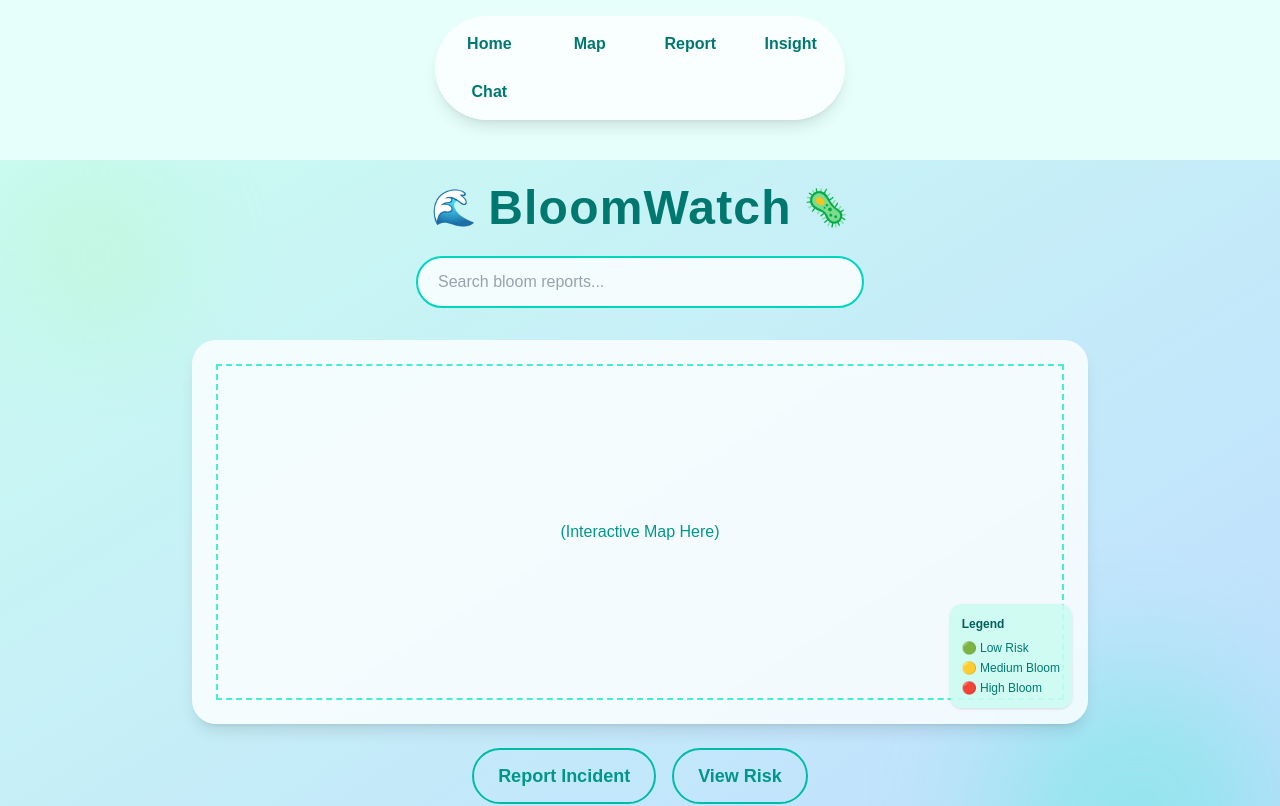
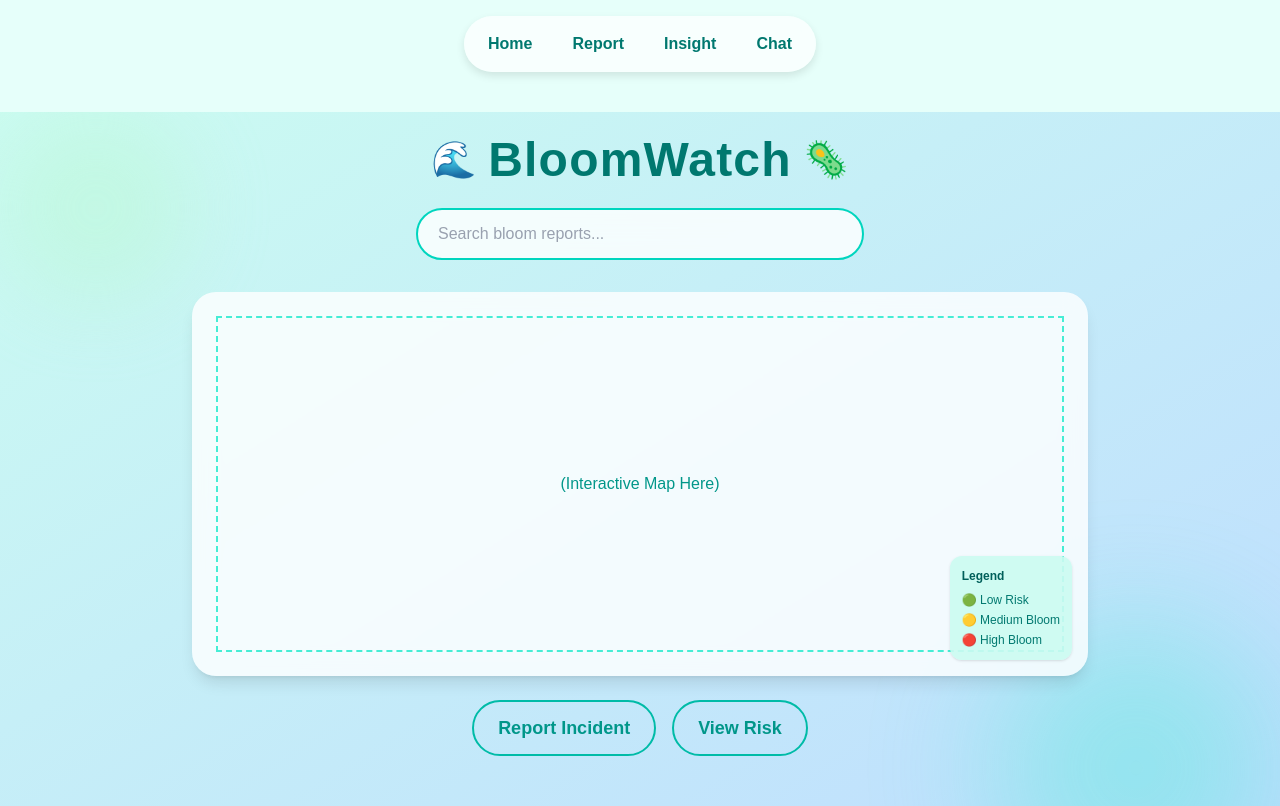
Before and after one commit to VanshikaTurkar/bloom-watch-lahacks, a Next.js app: page / in a window 1280 px wide. Shown: the top 806 px of the page. Built offline with nearby package versions, Linux system fonts and the light colour scheme.

Commit message:
fixed styling navbar

```diff
--- a/src/app/components/Navbar.js
+++ b/src/app/components/Navbar.js
@@ -1,34 +1,28 @@
-// src/app/components/Navbar.jsx
-'use client';
-
 import React from 'react';
 import Link from 'next/link';
 import { usePathname } from 'next/navigation';
 import { Tabs, TabsList, TabsTrigger } from './ui/Tabs';
+import '../styles/navbar.css';
 
 export default function Navbar() {
-  // Derive the current tab from the URL ("/", "/map", "/report", etc.)
   const pathname = usePathname();
   const defaultValue = pathname.replace('/', '') || 'map';
 
   return (
-    <nav className="bg-[#E6FFFA] py-4">
-      <div className="max-w-4xl mx-auto px-4">
-        <Tabs defaultValue={defaultValue} className="w-full mb-6 z-10">
-          <TabsList className="grid grid-cols-4 gap-2 bg-white/70 backdrop-blur-sm rounded-full p-2 shadow-lg">
-            <TabsTrigger value="map" className="text-center">
+    <nav className="navbar">
+      <div className="navbar-container">
+        <Tabs defaultValue={defaultValue} className="tabs-wrapper">
+          <TabsList className="tabs-list">
+            <TabsTrigger value="map" className="tabs-trigger">
               <Link href="/">Home</Link>
             </TabsTrigger>
-            <TabsTrigger value="map" className="text-center">
-              <Link href="/map">Map</Link>
-            </TabsTrigger>
-            <TabsTrigger value="report" className="text-center">
+            <TabsTrigger value="report" className="tabs-trigger">
               <Link href="/report">Report</Link>
             </TabsTrigger>
-            <TabsTrigger value="insight" className="text-center">
+            <TabsTrigger value="insight" className="tabs-trigger">
               <Link href="/insight">Insight</Link>
             </TabsTrigger>
-            <TabsTrigger value="chat" className="text-center">
+            <TabsTrigger value="chat" className="tabs-trigger">
               <Link href="/chat">Chat</Link>
             </TabsTrigger>
           </TabsList>
--- /dev/null
+++ b/src/app/styles/navbar.css
@@ -0,0 +1,34 @@
+.navbar {
+    background-color: #E6FFFA;
+    padding: 1rem 0;
+  }
+  .navbar-container {
+    max-width: 64rem;
+    margin: 0 auto;
+    padding: 0 1rem;
+  }
+  .tabs-wrapper {
+    width: fit-content;
+    margin: 0 auto 1.5rem;
+    position: relative;
+    z-index: 10;
+  }
+  .tabs-list {
+    display: inline-grid;
+    grid-template-columns: repeat(4, auto);
+    gap: 0.5rem;
+    background: rgba(255, 255, 255, 0.7);
+    backdrop-filter: blur(8px);
+    border-radius: 9999px;
+    padding: 0.5rem;
+    box-shadow: 0 4px 8px rgba(0,0,0,0.1);
+  }
+  .tabs-trigger {
+    text-align: center;
+    padding: 0.5rem 1rem;
+  }
+  .tabs-trigger button,
+  .tabs-trigger a {
+    display: inline-block;
+    font-weight: 600;
+  }
```
